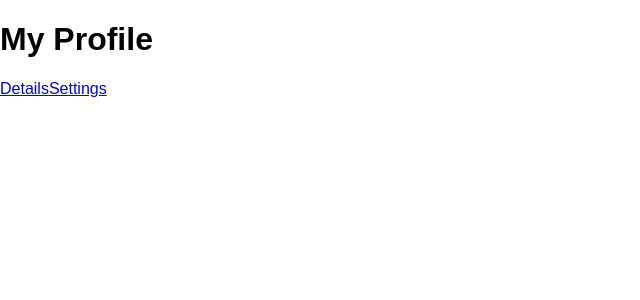
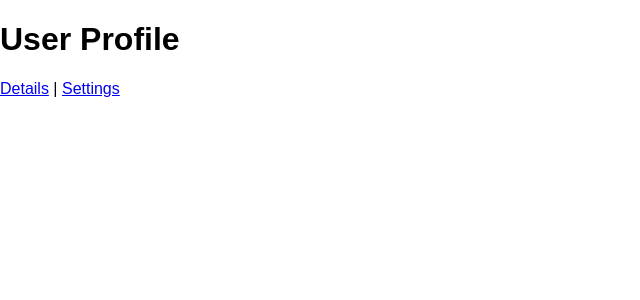
Before and after one commit to Annor6/alx-fe-reactjs, a React (Vite) app in the folder react-router-advanced/: page /profile/settings/settings in a window 1280 px wide. Shown: the top 300 px of the page, without its empty margins (0-640 px from the left). Built offline with nearby package versions, Linux system fonts and the light colour scheme.

Commit message:
Implement advanced routing with nested, dynamic and protected routes

```diff
--- a/react-router-advanced/src/App.jsx
+++ b/react-router-advanced/src/App.jsx
@@ -1,14 +1,15 @@
 import { BrowserRouter as Router, Routes, Route } from "react-router-dom";
 import Profile from "./components/Profile";
-
+import BlogPost from "./components/BlogPost";
 function App() {
   return (
     <Router>
       <Routes>
         <Route path="/profile/*" element={<Profile />} />
+        <Route path="/blog/:id" element={<BlogPost />} />
       </Routes>
     </Router>
   );
 }
 
-export default App; // <- Only one default export
+export default App;
--- /dev/null
+++ b/react-router-advanced/src/components/BlogPost.jsx
@@ -0,0 +1,15 @@
+// src/components/BlogPost.jsx
+import { useParams } from "react-router-dom";
+
+function BlogPost() {
+  const { id } = useParams(); // get the dynamic :id from the URL
+
+  return (
+    <div className="p-4">
+      <h1 className="text-2xl font-bold">Blog Post {id}</h1>
+      <p>This is the content for blog post with ID: {id}.</p>
+    </div>
+  );
+}
+
+export default BlogPost;
--- a/react-router-advanced/src/components/Profile.jsx
+++ b/react-router-advanced/src/components/Profile.jsx
@@ -1,3 +1,4 @@
+// src/components/Profile.jsx
 import { Routes, Route, Link } from "react-router-dom";
 import ProfileDetails from "./ProfileDetails";
 import ProfileSettings from "./ProfileSettings";
@@ -5,14 +6,12 @@ import ProfileSettings from "./ProfileSettings";
 function Profile() {
   return (
     <div>
-      <h1>My Profile</h1>
-      {/* Navigation for nested routes */}
-      <nav className="mb-4">
-        <Link className="mr-4 text-blue-500" to="details">Details</Link>
-        <Link className="text-blue-500" to="settings">Settings</Link>
+      <h1>User Profile</h1>
+
+      <nav>
+        <Link to="details">Details</Link> | <Link to="settings">Settings</Link>
       </nav>
 
-      {/* Nested routes */}
       <Routes>
         <Route path="details" element={<ProfileDetails />} />
         <Route path="settings" element={<ProfileSettings />} />
--- /dev/null
+++ b/react-router-advanced/src/components/ProfileSettings.jsx
@@ -0,0 +1,11 @@
+// src/components/ProfileSettings.jsx
+function ProfileSettings() {
+  return (
+    <div className="p-4">
+      <h2 className="text-xl font-bold">Profile Settings</h2>
+      <p>This is the profile settings section.</p>
+    </div>
+  );
+}
+
+export default ProfileSettings;
```
Also changed, not shown: 1 other file (tests, documents, lock files or other folders).
